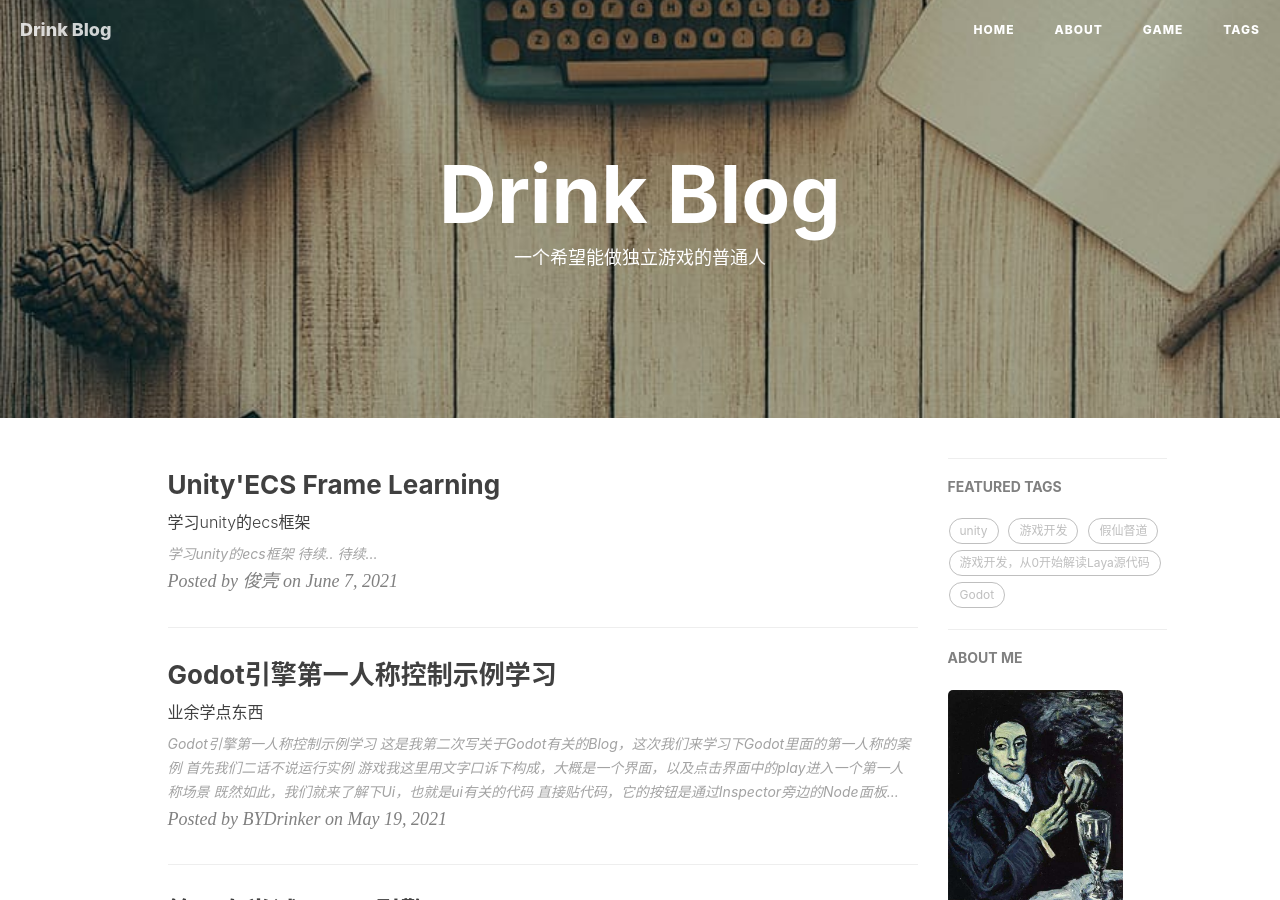
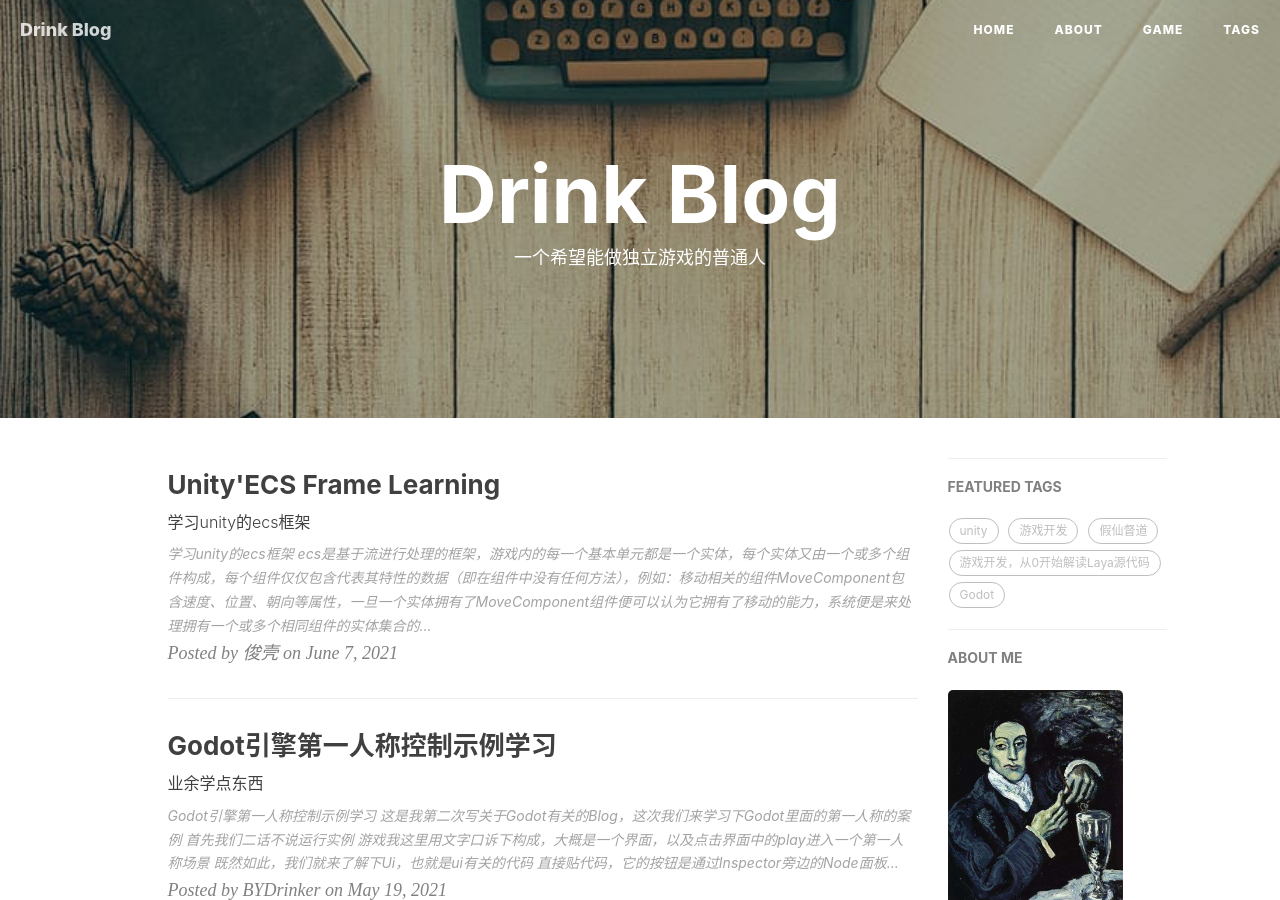
Before and after one commit to Drinkwang/jekyll2, a Jekyll site: the page built from index.html, in a window 1280 px wide and 900 px high. Built offline with Jekyll 4.4.1, drawn with Linux system fonts in a browser that asks for light colours; nearby versions of some CDN libraries; the list of posts is cut into pages by our own code; comment, search, counter and statistics services are not loaded; some of the changed lines change nothing that is shown.

Commit message:
unity ecs2

````diff
--- a/_posts/2021-06-07-UnityEcsLearningContent.md
+++ b/_posts/2021-06-07-UnityEcsLearningContent.md
@@ -1,4 +1,5 @@
 ---
+
 
 
 layout:     post
@@ -12,10 +13,116 @@
     - Godot
 ---
 
+# 学习unity的ecs框架
+
+> ecs是基于流进行处理的框架，游戏内的每一个基本单元都是一个**实体**，每个**实体**又由一个或多个**组件**构成，每个**组件**仅仅包含代表其特性的数据（即在组件中没有任何方法），例如：移动相关的组件`MoveComponent`包含速度、位置、朝向等属性，一旦一个实体拥有了`MoveComponent`组件便可以认为它拥有了移动的能力，**系统**便是来处理拥有一个或多个相同**组件**的**实体**集合的工具，其只拥有行为（即在系统中没有任何数据），在这个例子中，处理移动的**系统**仅仅关心拥有移动能力的**实体**，它会遍历所有拥有`MoveComponent`**组件**的**实体**，并根据相关的数据（速度、位置、朝向等），更新实体的位置。如果有Spring相关经验就更好理解了，我这次介绍的ecs也存在依赖注入相关方面
+>
+> **实体**与**组件**是一个一对多的关系，**实体**拥有怎样的能力，完全是取决于其拥有哪些**组件**，通过动态添加或删除**组件**，可以在（游戏）运行时改变**实体**的行为。
+
+## ecs介绍
+
+ecs框架大纲图：
+
+![img](https://pic3.zhimg.com/80/v2-04e15b14964c9b61bffdfad42e907ffc_hd.jpg)
+
+我们这会不介绍框架的源码，而是通过一个弹球小游戏实例，由浅入深，来为大家讲解某个ecs框架用法
+
+框架下载网址：[Drinkwang/ecs: LeoECS is a fast Entity Component System (ECS) Framework powered by C# with optional integration to Unity (github.com)](https://github.com/Drinkwang/ecs)
+
+具体游戏下载地址在这里：[cadfoot/unity-ecs-bubble-shooter (github.com)](https://github.com/cadfoot/unity-ecs-bubble-shooter)
+
+首先我们具体来看看Startup这个类，我们通过这个类来了解ecs的基本写法，上面我们提到过ecs是由多个系统 去处理实体，而实体的获取是通过组件进行获得的，具体获得方式就是autowire完成（依赖注入）
+
+` 依赖注入:整个项目需要获取实体的变量会通过‘流’来自动获取，玩家只需要将变量放置在框架流中，就无需关注其中细节，直接可以使用`
+
+## 框架理解
+
+待续...
 
 
-# 学习unity的ecs框架
 
-> 待续..
+## 项目理解
+
+我们来看看案例的代码，这样更好理解依赖注入的观念
+
+```c#
+        private void Start()
+        {
+            Application.targetFrameRate = 60;
+
+            _world = new EcsWorld();
+            _systems = new EcsSystems(_world);
+#if UNITY_EDITOR
+            //Leopotam.Ecs.UnityIntegration.EcsWorldObserver.Create(_world);
+            //Leopotam.Ecs.UnityIntegration.EcsSystemsObserver.Create(_systems);
+#endif
+            _systems
+                .Add(new BoardInitSystem())
+                .Add(new CameraInitSystem())
+                .Add(new BackgroundInitSystem())
+                .Add(new BoardPhysicsBoundsInitSystem())
+
+                .Add(new InputSystem())
+
+                .Add(new TrajectorySystem())
+                .Add(new NextBubbleSystem())
+
+                .Add(new BubbleConnectionSystem())
+                .Add(new BubbleFallSystem())
+
+                .Add(new BubbleMergeSystem())
+                .Add(new BubbleExplodeSystem())
+
+                .Add(new ShootSystem())
+
+                .Add(new BubbleFlowSystem())
+
+                .Add(new NextBubbleViewSystem())
+                .Add(new CreateBubbleViewSystem())
+                .Add(new PredictionViewUpdateSystem())
+                .Add(new TrajectoryViewUpdateSystem())
+                .Add(new BubbleFallDeathSystem())
+
+                .Add(new BubbleViewMergeSystem())
+                .Add(new BubbleViewMoveSystem())
+                .Add(new BubbleViewFlySystem())
+                .Add(new BubbleViewFallSystem())
+                .Add(new BubbleViewShakeSystem())
+
+                .Add(new MergeTextSpawnSystem())
+                .Add(new PerfectNotificationSystem())
+                .Add(new ComboMergeNotificationSystem())
+
+                .Add(new BubbleViewTweeningMarkSystem())
+                .Add(new BubbleCompleteMergeSystem())
+
+                .Add(new BubbleViewHangingDestroySystem())
+
+                .Add(new InputClearSystem())
+                .Add(new TrajectoryClearSystem())
+
+                .OneFrame<Prediction>()
+                .OneFrame<Connected>()
+                .OneFrame<Created>()
+                .OneFrame<WorldPosition>()
+                .OneFrame<Destroyed>()
+                .OneFrame<New>()
+
+                .Inject(GetComponent<ISceneContext>())
+                .Inject((IConfig)_config)
+                .Inject((IRandomService)new RandomService(_useSeed ? _randomSeed : (int?) null))
+
+                .Init();
+        }
+
+```
+
+```c#
+        Application.targetFrameRate = 60;
+
+        _world = new EcsWorld();
+        _systems = new EcsSystems(_world);
+```
+这三行代码主要用来实例化ecs，没什么好解释的，通过这个构建了ecs系统
 
 待续...
````
